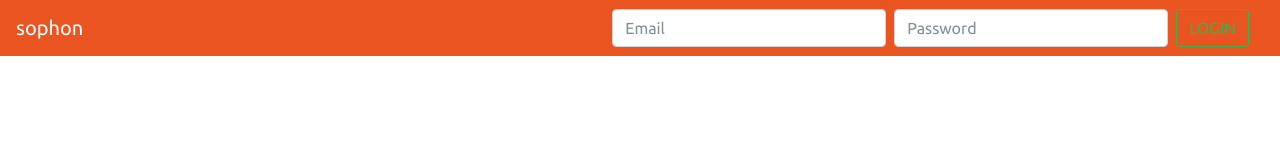
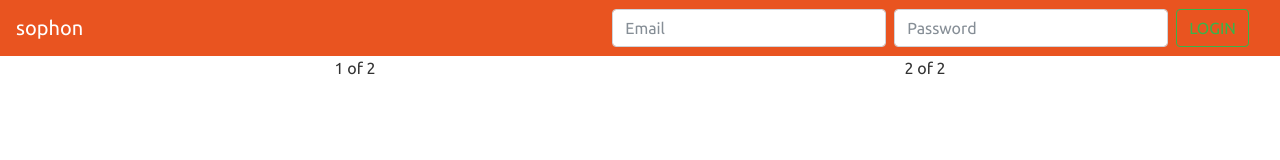
Before and after one commit to Siyer2/sophon-web-app-2, a React (Create React App) app: page / in a window 1280 px wide. Shown: the top 160 px of the page. Built offline with nearby package versions, Linux system fonts and the light colour scheme.

Commit message:
Added the FrontPageBody component

```diff
--- /dev/null
+++ b/src/components/FrontPageBody.js
@@ -0,0 +1,18 @@
+import React from 'react';
+
+function FrontPageBody() {
+    return (
+        <div className="container">
+            <div className="row">
+                <div className="col">
+                    1 of 2
+                </div>
+                <div className="col">
+                    2 of 2
+                </div>
+            </div>
+        </div>
+    )
+}
+
+export default FrontPageBody;
--- a/src/components/Home.js
+++ b/src/components/Home.js
@@ -1,11 +1,13 @@
 import React from 'react';
 
 import Navbar from './NavBar';
+import FrontPageBody from './FrontPageBody';
 
 function Home() {
     return (
         <div>
             <Navbar />
+            <FrontPageBody />
         </div>
     )
 }
```
